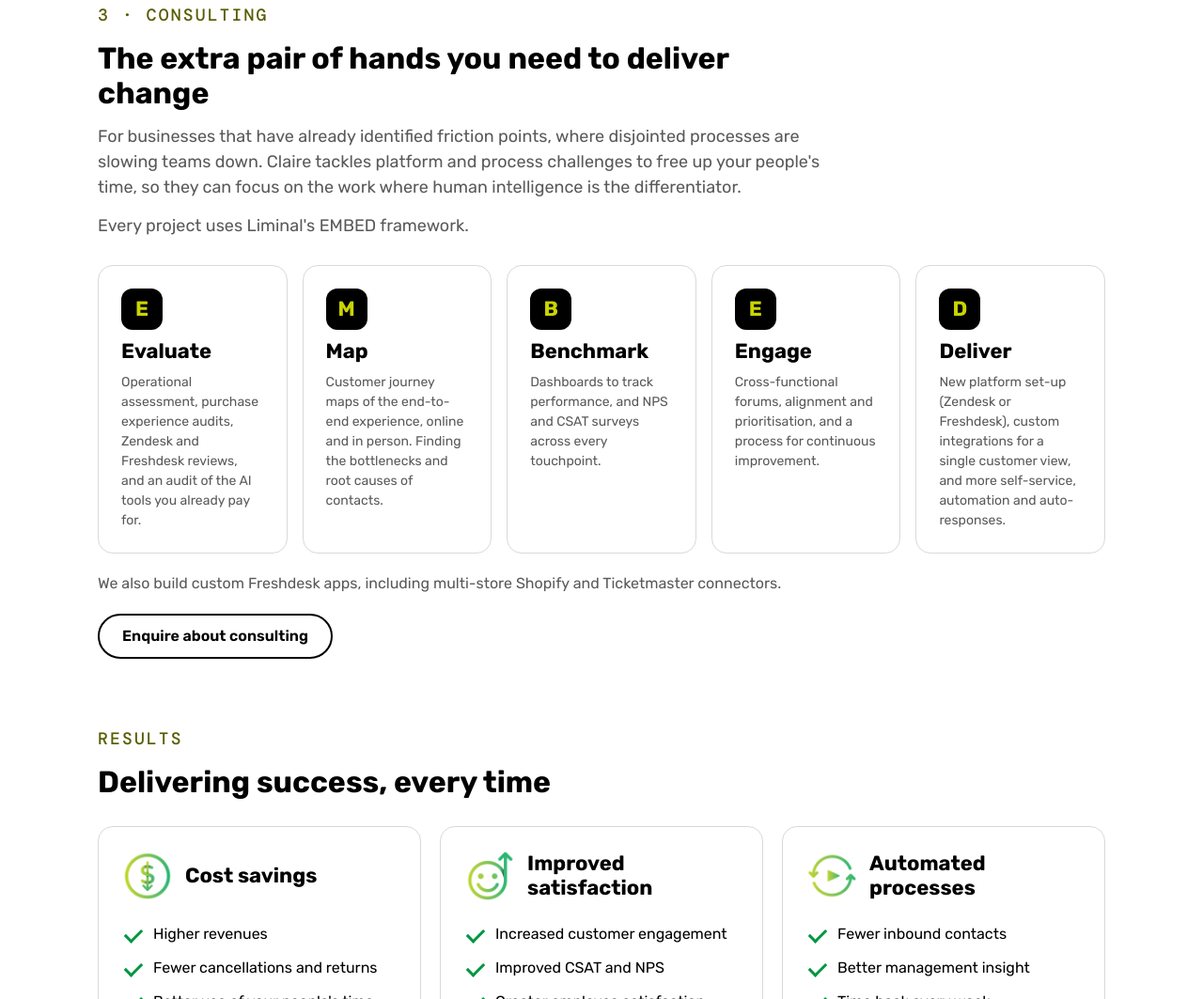
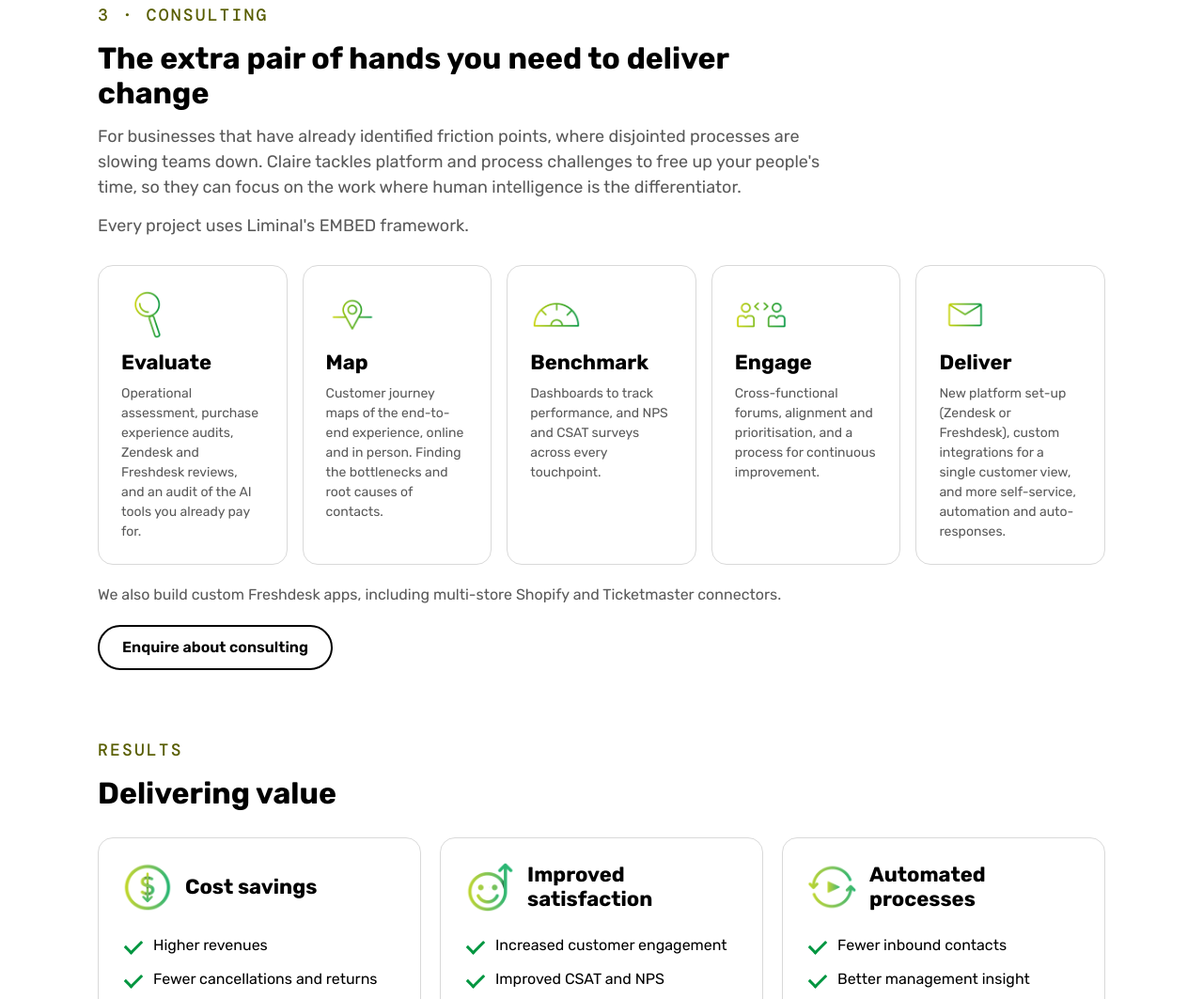
Before and after one commit to ckav/liminalcx-site, a plain HTML site: page services/index.html in a window 1280 px wide. Shown: the part 2611-3674 px from the top of the page at 94% size. Drawn offline with nearby package versions, Linux system fonts and the light colour scheme.

Commit message:
Services: EMBED icons in Consulting, 'Unlock your team's time' tagline, 'Delivering value' heading
Co-Authored-By: Claude Opus 5.5 <noreply@anthropic.com>

```diff
--- a/assets/site.css
+++ b/assets/site.css
@@ -204,3 +204,4 @@ ul.ticks li::before{content:"";position:absolute;left:4px;top:6px;width:15px;hei
 .courses{grid-template-columns:repeat(auto-fill,minmax(min(280px,100%),1fr))}
 .courses .product,.courses .product a.cover{row-gap:0}
 .res-icon{width:56px;height:56px;flex:none}
+.embed-icon{width:56px;height:56px}
--- a/services/index.html
+++ b/services/index.html
@@ -179,7 +179,7 @@
     <article class="product" id="team-workshop">
       <div class="top"><p class="meta">In person or online · Your whole team, any size · Two hours, tailored to you</p><h3>Team workshop: collaboration and creativity</h3></div>
       <div class="body">
-        <p class="tagline">AI for the routine. EI for the human.</p>
+        <p class="tagline">Unlock your team’s time.</p>
         <p>A facilitated session for one team, sponsored by a senior leader and tied to one business outcome. Your team leaves with a shared way of using AI, and time saved per person is how we measure it.</p>
         <ul class="ticks">
           <li>Built around your team's real work and goals</li>
@@ -203,11 +203,11 @@
     <p>Every project uses Liminal's EMBED framework.</p>
   </div>
   <div class="grid-5">
-    <div class="card"><span class="letter">E</span><h3>Evaluate</h3><p class="small">Operational assessment, purchase experience audits, Zendesk and Freshdesk reviews, and an audit of the AI tools you already pay for.</p></div>
-    <div class="card"><span class="letter">M</span><h3>Map</h3><p class="small">Customer journey maps of the end-to-end experience, online and in person. Finding the bottlenecks and root causes of contacts.</p></div>
-    <div class="card"><span class="letter">B</span><h3>Benchmark</h3><p class="small">Dashboards to track performance, and NPS and CSAT surveys across every touchpoint.</p></div>
-    <div class="card"><span class="letter">E</span><h3>Engage</h3><p class="small">Cross-functional forums, alignment and prioritisation, and a process for continuous improvement.</p></div>
-    <div class="card"><span class="letter">D</span><h3>Deliver</h3><p class="small">New platform set-up (Zendesk or Freshdesk), custom integrations for a single customer view, and more self-service, automation and auto-responses.</p></div>
+    <div class="card"><img class="embed-icon" src="/assets/embed/evaluate.png" alt="" width="56" height="56" loading="lazy"><h3>Evaluate</h3><p class="small">Operational assessment, purchase experience audits, Zendesk and Freshdesk reviews, and an audit of the AI tools you already pay for.</p></div>
+    <div class="card"><img class="embed-icon" src="/assets/embed/map.png" alt="" width="56" height="56" loading="lazy"><h3>Map</h3><p class="small">Customer journey maps of the end-to-end experience, online and in person. Finding the bottlenecks and root causes of contacts.</p></div>
+    <div class="card"><img class="embed-icon" src="/assets/embed/benchmark.png" alt="" width="56" height="56" loading="lazy"><h3>Benchmark</h3><p class="small">Dashboards to track performance, and NPS and CSAT surveys across every touchpoint.</p></div>
+    <div class="card"><img class="embed-icon" src="/assets/embed/engage.png" alt="" width="56" height="56" loading="lazy"><h3>Engage</h3><p class="small">Cross-functional forums, alignment and prioritisation, and a process for continuous improvement.</p></div>
+    <div class="card"><img class="embed-icon" src="/assets/embed/deliver.png" alt="" width="56" height="56" loading="lazy"><h3>Deliver</h3><p class="small">New platform set-up (Zendesk or Freshdesk), custom integrations for a single customer view, and more self-service, automation and auto-responses.</p></div>
   </div>
   <p style="margin-top:20px">We also build custom Freshdesk apps, including multi-store Shopify and Ticketmaster connectors.</p>
   <div class="btns" style="margin-top:20px"><a class="btn btn-ghost" href="mailto:info@liminalcx.com?subject=Consulting%20enquiry">Enquire about consulting</a></div>
@@ -216,7 +216,7 @@
 <section class="wrap">
   <div class="intro">
     <p class="kicker">Results</p>
-    <h2>Delivering success, every time</h2>
+    <h2>Delivering value</h2>
   </div>
   <div class="grid">
     <div class="card"><div class="card-head"><img class="res-icon" src="/assets/results/cost-savings.png" alt="" width="56" height="56" loading="lazy"><h3>Cost savings</h3></div><ul class="ticks"><li>Higher revenues</li><li>Fewer cancellations and returns</li><li>Better use of your people's time</li></ul></div>
```
Also changed, not shown: 1 other file.
